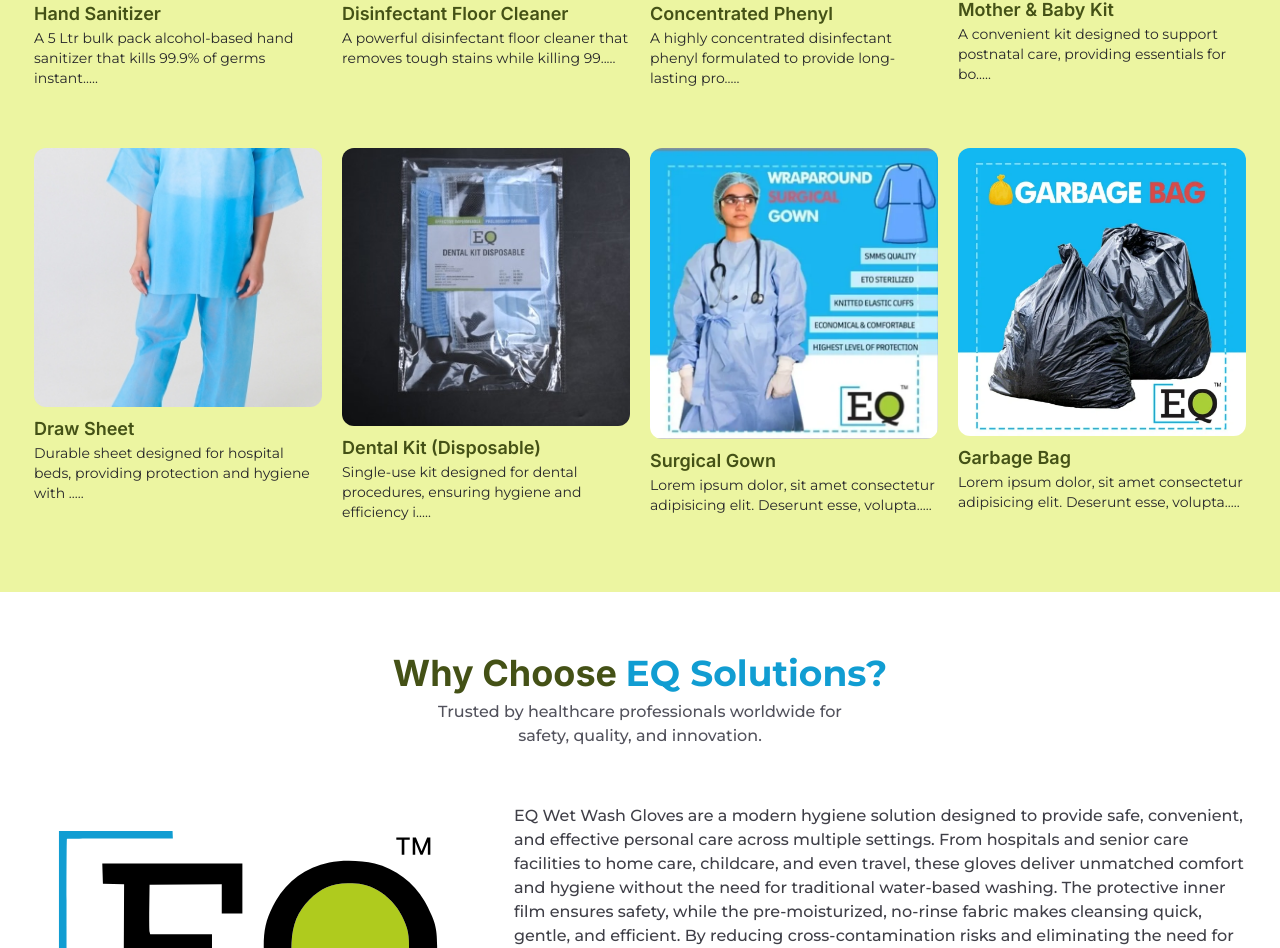
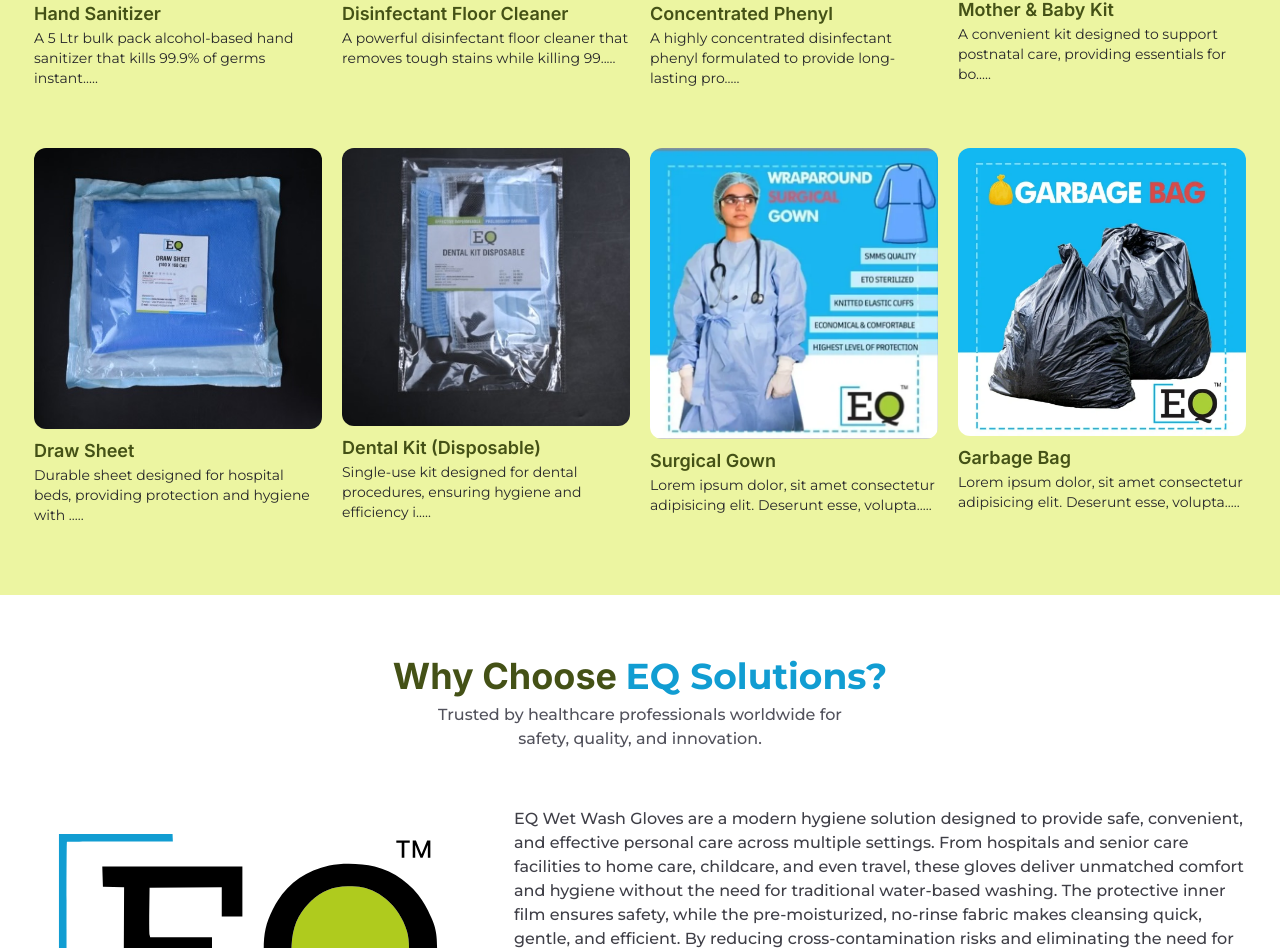
Before and after one commit to Semicolon-Wiz/ecoqual, a Next.js app: page / in a window 1280 px wide. Shown: the part 3927-4875 px from the top of the page. Built offline with nearby package versions, Linux system fonts and the light colour scheme.

Commit message:
drawsheet

```diff
--- a/src/components/Products.tsx
+++ b/src/components/Products.tsx
@@ -47,7 +47,7 @@ export default function Products() {
             name: 'Draw Sheet',
             description: 'Durable sheet designed for hospital beds, providing protection and hygiene with daily use.',
             link: '/product/institutional/draw-sheet',
-            image: '/images/category/institutional/p-1/img-1.JPG'
+            image: '/images/category/institutional/p-4/img-1.JPG'
         },
         {
             name: 'Dental Kit (Disposable)',
```
